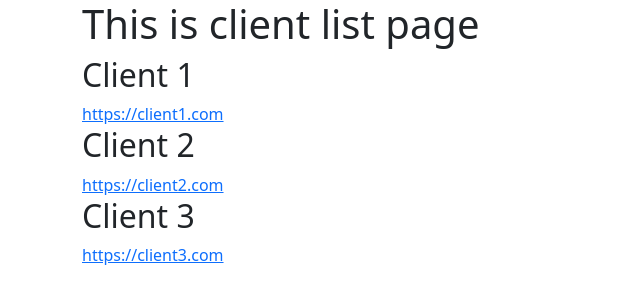
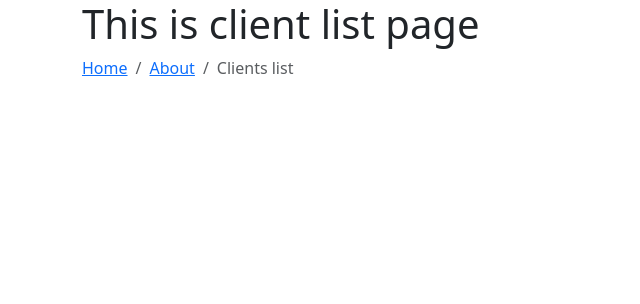
Before and after one commit to viazovskyi585/php-hw-8, a PHP site: page /about/clients-list in a window 1280 px wide. Shown: the top 304 px of the page, without its empty margins (0-640 px from the left). Run offline with PHP 8.4, Linux system fonts and the light colour scheme; data that the repository does not hold is empty.

Commit message:
about, clients models

```diff
--- a/src/app/Controllers/About.php
+++ b/src/app/Controllers/About.php
@@ -9,14 +9,14 @@ class About
 	public function index()
 	{
 		$model = new AboutModel();
-		$data = $model->index();
+		$data = $model->getPosts();
 		Renderer::render("social/about", "About", $data);
 	}
 
 	public function clients_list()
 	{
 		$model = new Clients();
-		$data = $model->index();
+		$data = $model->getClients();
 		Renderer::render("social/clients_list", "Clients List", $data);
 	}
 }
--- a/src/app/models/Clients.php
+++ b/src/app/models/Clients.php
@@ -1,28 +1,11 @@
 <?php
 namespace App\Models;
 
-class Clients
+class Clients extends RootModel
 {
-	public function index()
+	public function getClients()
 	{
-		return [
-			"clients" => [
-				[
-					"id" => 1,
-					"name" => "Client 1",
-					"website" => "https://client1.com",
-				],
-				[
-					"id" => 2,
-					"name" => "Client 2",
-					"website" => "https://client2.com",
-				],
-				[
-					"id" => 3,
-					"name" => "Client 3",
-					"website" => "https://client3.com",
-				],
-			]
-		];
+		$clients = $this->getDataFromDB("SELECT * FROM clients");
+		return ['clients' => $clients];
 	}
 }
--- /dev/null
+++ b/src/app/models/RootModel.php
@@ -0,0 +1,15 @@
+<?php
+namespace App\Models;
+use PDO;
+
+abstract class RootModel {
+
+	protected function getDataFromDB(string $query)
+	{
+		$dbh = new PDO("mysql:host=db;dbname=myBase", "root", "root");
+		$sth = $dbh->prepare($query);
+		$sth->execute();
+		$result = $sth->fetchAll(PDO::FETCH_ASSOC);
+		return $result;
+	}
+}
--- a/src/core/Renderer.php
+++ b/src/core/Renderer.php
@@ -8,9 +8,9 @@ class Renderer
 		include __DIR__ . '/../public/views/layout.php';
 	}
 
-	private static function renderView(string $viewName, array $data = []): string
+	private static function renderView(string $viewName, array $pageData = []): string
 	{
-		extract($data);
+		extract($pageData);
 		ob_start();
 		include __DIR__ . '/../public/views/' . $viewName . '.php';
 		return ob_get_clean();
--- a/src/public/views/social/clients_list.php
+++ b/src/public/views/social/clients_list.php
@@ -1,7 +1,26 @@
 <h1>This is client list page</h1>
-<?php foreach ($data['clients'] as $client): ?>
-<div class="client">
-	<h2><?= $client['name'] ?></h2>
-	<a href="<?= $client['website'] ?>"><?= $client['website'] ?></a>
+
+<nav aria-label="breadcrumb">
+	<ol class="breadcrumb">
+		<li class="breadcrumb-item"><a href="/">Home</a></li>
+		<li class="breadcrumb-item"><a href="/about">About</a></li>
+		<li class="breadcrumb-item active" aria-current="page">Clients list</li>
+	</ol>
+</nav>
+
+
+<div class="row my-4 gx-5 gy-5">
+	<?php foreach ($pageData['clients'] as $client): ?>
+		<div class="col-sm-6 d-flex">
+			<div class="card">
+				<img src="<?= $client['image'] ?>" class="card-img-top" alt="">
+				<div class="card-body">
+					<h5 class="card-title">
+						<?= $client['name'] ?>
+					</h5>
+					<p class="card-text"><?= $client['description'] ?></p>
+				</div>
+			</div>
+		</div>
+		<?php endforeach; ?>
 </div>
-<?php endforeach; ?>
```
Also changed, not shown: src/app/models/About.php (+4 -5 lines), src/public/views/social/about.php (+22 -1 lines), src/public/views/social/home.php (+18 -11 lines).
